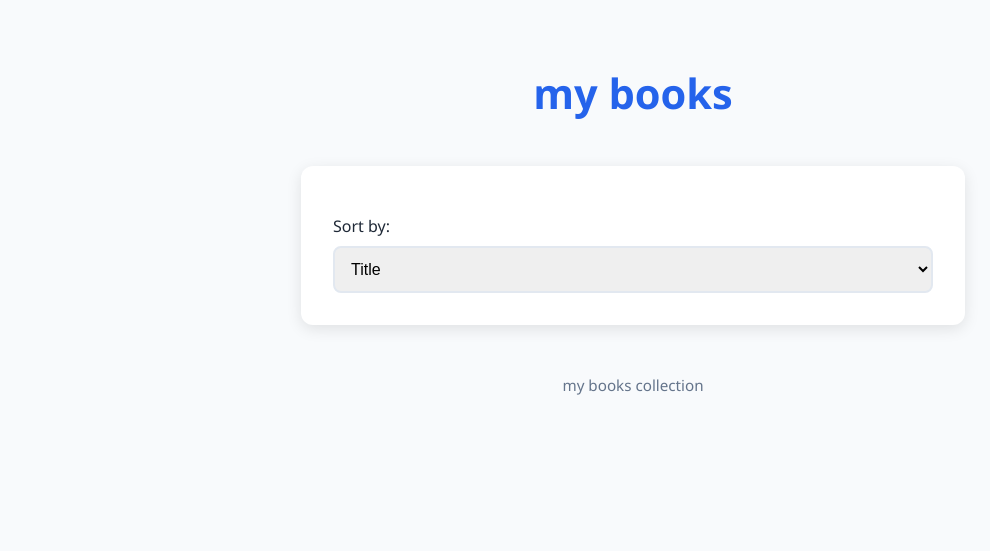
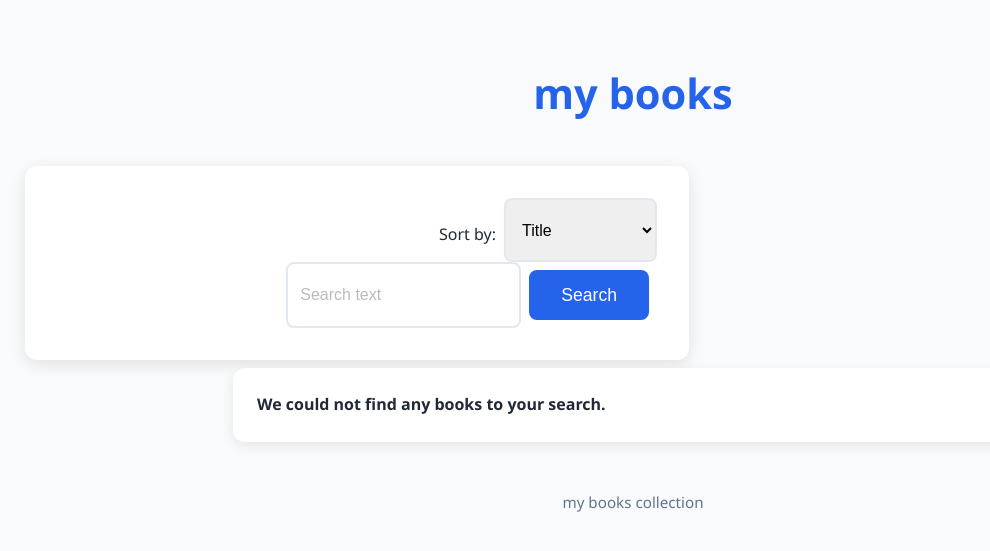
Before and after one commit to ANY1-hub/book_alchemy, a Flask app: page / in a window 1280 px wide. Shown: the top 551 px of the page, without its empty margins (7-997 px from the left). Run offline with Flask 3, Linux system fonts and the light colour scheme; data that the repository does not hold is empty.

Commit message:
add keyword search

```diff
--- a/app.py
+++ b/app.py
@@ -1,9 +1,9 @@
-from sqlalchemy.orm import joinedload
-
 from data_models import db, Author, Book
 from datetime import datetime
 from dotenv import load_dotenv
 from flask import Flask, flash, render_template, request, redirect, url_for
+from sqlalchemy import or_
+from sqlalchemy.orm import joinedload
 import os
 
 
@@ -44,6 +44,10 @@ def add_author():
 
 @app.route('/add_book', methods=['GET', 'POST'])
 def add_book():
+    """
+
+    :return: rendered book_form template
+    """
     authors = None
     publication_year = None
     if request.method == 'GET':
@@ -82,13 +86,29 @@ def add_book():
 
 @app.route('/', methods=['GET'])
 def home():
-    sort_by = request.args.get('sort_by', 'title')   # Default: Title
 
+    sort_by = request.args.get('sort_by', 'title') # Default: Title
+    search_text = request.args.get('search_text', '')
+    print(f"search_text: '{search_text}'")
+    print(f"search_text is None: {search_text is None}")
     try:
-        # get all the books, and with the help of the relationship the Author data as well.
-        books = db.session.execute(
+        if search_text:
+            # get all the books, and with the help of the relationship the Author data as well.
+            books = db.session.execute(
+                db.select(Book)
+                .join(Book.author)  # because of Filtering
+                .options(joinedload(Book.author))  # to also get the name of the author loaded
+                .where(or_(
+                    Book.title.ilike(f'%{search_text}%'),
+            Author.name.ilike(f'%{search_text}%'),
+                    Book.isbn.ilike(f'%{search_text}%')
+                ))
+             ).scalars().all()
+        else:
+            # get all the books, and with the help of the relationship the Author data as well.
+            books = db.session.execute(
             db.select(Book).options(joinedload(Book.author))
-        ).scalars().all()
+            ).scalars().all()
 
         # Sort the Data in the variable, not before the query (should work at this scale, not for a library)
         if sort_by == 'author':
@@ -102,7 +122,7 @@ def home():
         flash(f'Fehler beim Laden der Bücher: {e}')
         books = []
 
-    return render_template('home.html', books=books)
+    return render_template('home.html', books=books, search_text=search_text)
 
 
 if __name__ == '__main__':
--- a/static/styles.css
+++ b/static/styles.css
@@ -2,8 +2,9 @@
     --primary: #2563eb;
     --text: #1f2937;
     --light-bg: #f8fafc;
-    --card-bg: #ffffff;
+    --card-bg: #fff;
     --accent: #14b8a6;
+    --light-text: #bbb;
 }
 
 body {
@@ -24,7 +25,25 @@ h1 {
 
 nav > form {
     display: flex;
-    flex-direction: column;
+    justify-content: flex-end;
+    margin: .5rem 0 .5rem;
+    flex-wrap: wrap;
+}
+
+nav select#sort_by {
+    max-width: fit-content;
+}
+nav .search_wrapper {
+    display: flex;
+}
+
+nav label {
+    justify-self: flex-start;
+    padding: .5rem;
+    min-width: fit-content;
+}
+::placeholder {
+    color: var(--light-text);
       }
 
 /* Books List */
@@ -100,7 +119,8 @@ input[type="submit"] {
     border-radius: 8px;
     font-size: 1.1rem;
     cursor: pointer;
-    margin-top: 1.5rem;
+    margin: 0.5rem;
+
     transition: background-color 0.2s;
 }
 
--- a/templates/book_form.html
+++ b/templates/book_form.html
@@ -24,7 +24,7 @@
         <input type="text" id="isbn" name="isbn" required>
 
         <label for="publication_year">Published in (year):</label>
-        <input type="number" id="publication_year" name="publication_year">
+        <input type="number" id="publication_year" name="publication_year" min="1544">
 
         <input type="submit" value="Add Book">
     </form>
--- a/templates/home.html
+++ b/templates/home.html
@@ -12,16 +12,22 @@
     <h1>my books</h1>
     </header>
     <nav>
-        <form method="GET">
+        <form action='/' method="GET" name="sort_search">
             <label for='sort_by'>Sort by:</label>
             <select name="sort_by" id="sort_by" onchange="this.form.submit()">
                 <option value="title" {% if request.args.get('sort_by') == 'title' %}selected{% endif %}>Title</option>
                 <option value="author" {% if request.args.get('sort_by') == 'author' %}selected{% endif %}>Author</option>
                 <option value="year" {% if request.args.get('sort_by') == 'year' %}selected{% endif %}>1st Publication</option>
             </select>
+            <div class="search_wrapper">
+                <label for='search_text'></label>
+                <input  type="text" id="search_text" name="search_text" placeholder="Search text" value="{{ search_text }}"/>
+                <input class="button" type="submit" value="Search">
+            </div>
         </form>
     </nav>
     <div class="books-container">
+        {% if books %}
             {% for book in books %}
                 <div class="book-card">
 
@@ -34,6 +40,11 @@
                     </div>
                 </div>
             {% endfor %}
+        {% else %}
+            <div class="book-card">
+                <strong>We could not find any books to your search.</strong>
+            </div>
+        {% endif %}
     </div>
 
     {% with messages = get_flashed_messages() %}
```
Lines whose indentation alone changed are shown as unchanged.
